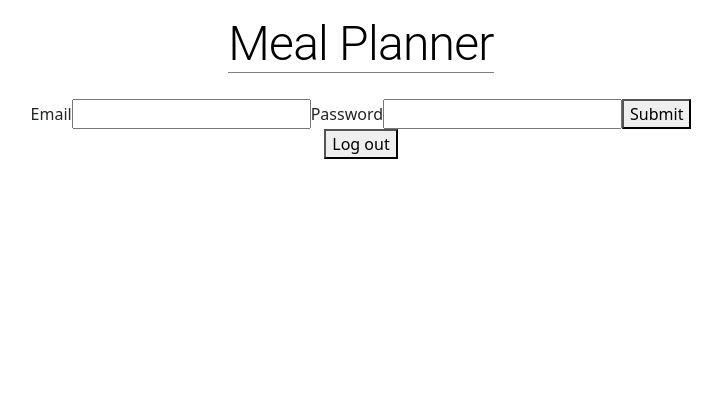
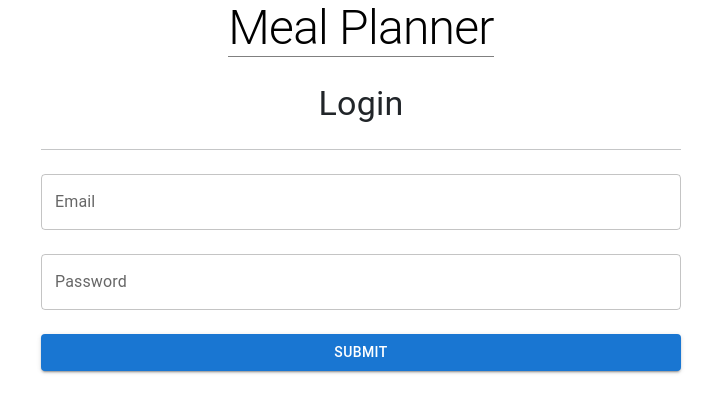
Before and after one commit to tippytap/mealplanner, a React (Create React App) app: page /Login in a window 1280 px wide. Shown: the top 412 px of the page, without its empty margins (279-1001 px from the left). Built offline with nearby package versions, Linux system fonts and the light colour scheme; no server answers; the database is empty.

Commit message:
Added authentication by email and password

```diff
--- a/package.json
+++ b/package.json
@@ -15,6 +15,8 @@
     "firebase": "^9.8.4",
     "react": "^18.1.0",
     "react-dom": "^18.1.0",
+    "react-firebase-hooks": "^5.1.1",
+    "react-router": "^6.20.0",
     "react-router-dom": "^6.3.0",
     "react-scripts": "^5.0.1",
     "web-vitals": "^2.1.4"
--- a/src/App.js
+++ b/src/App.js
@@ -2,33 +2,30 @@ import './App.css';
 import React, { useContext } from 'react';
 import 'bootstrap/dist/css/bootstrap.min.css';
 import { BrowserRouter, Routes, Route, Navigate, Link } from 'react-router-dom';
-import { logout, fbAuth } from './Firebase';
 import Meals from "./Meals.js";
 import Login from "./Login.js";
-import { AuthContext } from './FirebaseAuthContext';
 import { MealProvider } from './MealContext.js';
-import { Typography } from '@mui/material';
-
-const handleLogout = () => {
-  // logout();
-}
+import { Typography, Stack } from '@mui/material';
+import { AuthProvider } from './AuthContext.js';
+import Logout from "./Logout";
 
 export default function App() {
 
   return (
+
+    <AuthProvider>
       <div className="App">
-      {console.log(fbAuth)}
         <header className="App-header" style={{marginBottom: "1em"}}>
+          <Stack direction="column" spacing={2}>
             <Typography variant="h1" sx={{fontSize: "3rem", borderBottom: "1px solid grey"}} mt={2}>Meal Planner</Typography>
-        {/* <nav style={{ paddingBottom: "1rem" }}>
-            <button onClick={handleLogout}>Logout</button>
-        </nav> */}
+            <Logout />
+          </Stack>
         </header>
         <main style={{marginBottom: "5rem"}}>
           <MealProvider>
             <BrowserRouter>
               <Routes>
-              <Route exact path="/" element={<Meals />} />
+                <Route exact path="/" element={<Login />} />
                 <Route path="/Meals" element={<Meals />} />
                 <Route path="/Login" element={<Login />} />
               </Routes>
@@ -36,5 +33,6 @@ export default function App() {
           </MealProvider>
         </main>
       </div>
+    </AuthProvider>
   );
 }
--- /dev/null
+++ b/src/AuthContext.js
@@ -0,0 +1,46 @@
+import {
+    getAuth,
+    signInWithRedirect,
+    getRedirectResult,
+    signInWithEmailAndPassword,
+    signOut
+} from "firebase/auth";
+import React, {createContext, useContext, useState, useEffect} from "react";
+
+const AuthContext = createContext();
+
+export const useAuthContext = () => {
+    return useContext(AuthContext);
+}
+
+export const AuthProvider = ({children}) => {
+
+    const [user, setUser] = useState(null);
+
+    const auth = getAuth();
+
+    const logInWithEmailAndPassword = async (email, password) => {
+        signInWithEmailAndPassword(auth, email, password)
+        .then((userCredential) => {
+            setUser(userCredential.user);
+        })
+        .catch((error) => {
+            console.log(error);
+        })
+    }
+
+    const logOut = () => {
+        signOut(auth);
+    }
+
+    return (
+        <AuthContext.Provider value={{
+            user,
+            logInWithEmailAndPassword,
+            auth,
+            logOut
+        }}>
+            {children}
+        </AuthContext.Provider>
+    )
+}
--- a/src/Firebase.js
+++ b/src/Firebase.js
@@ -38,7 +38,7 @@ const firebaseConfig = {
 const firebaseApp = initializeApp(firebaseConfig);
 const db = getFirestore(firebaseApp);
 
-const auth = getAuth();
+const auth = getAuth(firebaseApp);
 
 export const fbOnAuthStateChanged = onAuthStateChanged;
 
--- a/src/Login.js
+++ b/src/Login.js
@@ -1,8 +1,23 @@
-import React from 'react';
+import React, {useEffect} from 'react';
 import LoginForm from "./LoginForm";
+import { useAuthContext } from "./AuthContext";
+import { useNavigate } from "react-router-dom";
+import { useAuthState } from "react-firebase-hooks/auth";
 
-function Login() {
-    return(
+export default function Login() {
+
+    const {auth} = useAuthContext();
+    const [user, loading, error] = useAuthState(auth);
+
+    const navigate = useNavigate();
+
+    useEffect(() => {
+        if (user) {
+            navigate("/Meals");
+        }
+    }, [user, loading]);
+
+    return (
         <div className="App">
             <main className="container">
                 <LoginForm />
@@ -10,5 +25,3 @@ function Login() {
         </div>
     )
 }
-
-export default Login;
--- a/src/LoginForm.js
+++ b/src/LoginForm.js
@@ -1,7 +1,48 @@
-import React from 'react';
+import React, {useState} from 'react';
 import { login, logout } from './Firebase';
+import { Box, Button, Icon, Stack, Typography, TextField, Card, CardHeader, CardContent, Divider } from '@mui/material';
+import { useAuthContext } from './AuthContext';
 
-class LoginForm extends React.Component {
+
+export default function LoginForm(props) {
+
+    const {user, logInWithEmailAndPassword} = useAuthContext();
+
+    const [email, setEmail] = useState("");
+    const [password, setPassword] = useState("");
+
+    const handleEmailChange = (e) => {
+        setEmail(e.target.value);
+    }
+
+    const handlePasswordChange = (e) => {
+        setPassword(e.target.value);
+    }
+
+    const handleSubmit = (event) => {
+        event.preventDefault();
+        logInWithEmailAndPassword(email, password);
+    }
+
+    return (
+        <Stack direction="column" spacing={3} divider={<Divider />} sx={{width: "50vw", margin: "0 auto"}}>
+            <Typography variant="h4">Login</Typography>
+            <form onSubmit={handleSubmit}>
+                <Stack direction="column" spacing={3}>
+                    <Stack>
+                        <TextField id="email" label="Email" onChange={handleEmailChange} />
+                    </Stack>
+                    <Stack>
+                        <TextField id="password" label="Password" onChange={handlePasswordChange} />
+                    </Stack>
+                    <Button type="submit" variant="contained">Submit</Button>
+                </Stack>
+            </form>
+        </Stack>
+    )
+}
+
+class LoginFormClass extends React.Component {
 
     constructor(props) {
         super(props);
@@ -36,4 +77,4 @@ class LoginForm extends React.Component {
     }
 }
 
-export default LoginForm;
+// export default LoginForm;
--- /dev/null
+++ b/src/Logout.js
@@ -0,0 +1,16 @@
+import React from 'react';
+import { useAuthContext } from "./AuthContext";
+import { useAuthState } from "react-firebase-hooks/auth";
+import { Box, Button, Icon, Stack, Typography, TextField, Card, CardHeader, CardContent, Divider } from '@mui/material';
+
+export default function Logout() {
+
+    const {auth, logOut} = useAuthContext();
+    const [user] = useAuthState(auth);
+
+    return (
+        <>
+        {user && <Button onClick={logOut}>Logout</Button>}
+        </>
+    )
+}
--- a/src/Meals.js
+++ b/src/Meals.js
@@ -6,12 +6,24 @@ import { createMeal, getMeals, deleteMeal, updateMealDoc } from './Firebase';
 import MealForm from './MealForm';
 import { Box, Button, Icon, Stack, Typography, TextField, Card, CardHeader, CardContent, Container, Grid } from '@mui/material';
 import { useMealContext } from './MealContext';
+import { useAuthContext } from "./AuthContext";
+import { useNavigate } from "react-router-dom";
+import { useAuthState } from "react-firebase-hooks/auth";
 
 function Meals() {
 
-    const authValue = useContext(AuthContext);
+    const {meals} = useMealContext();
 
-    const {meals} = useMealContext();
+    const {auth} = useAuthContext();
+    const [user] = useAuthState(auth);
+
+    const navigate = useNavigate();
+
+    useEffect(() => {
+        if (!user) {
+            navigate("/");
+        }
+    }, [user])
 
     return (
         <>
```
Also changed, not shown: 1 other file (tests, documents, lock files or other folders). Lines whose indentation alone changed are shown as unchanged.
